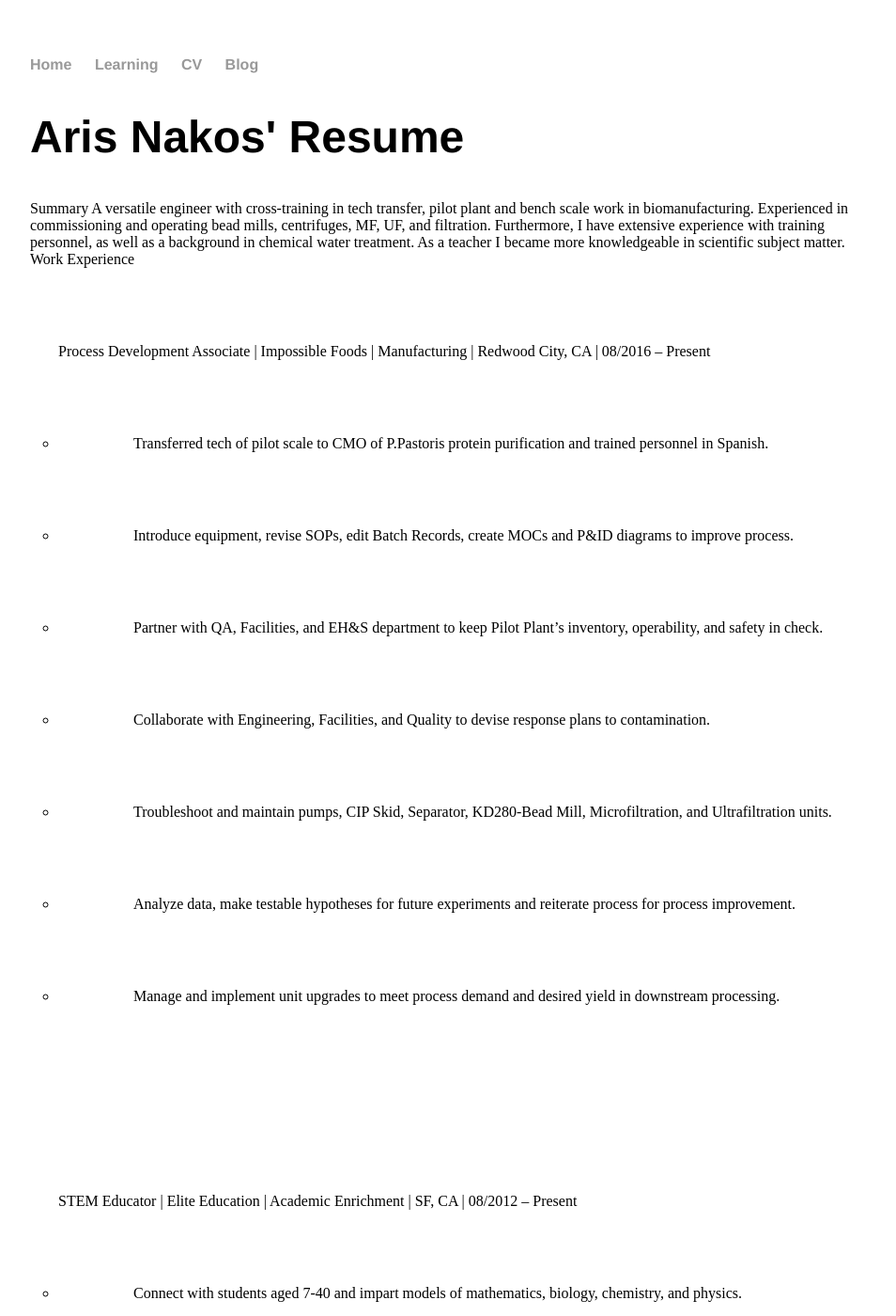
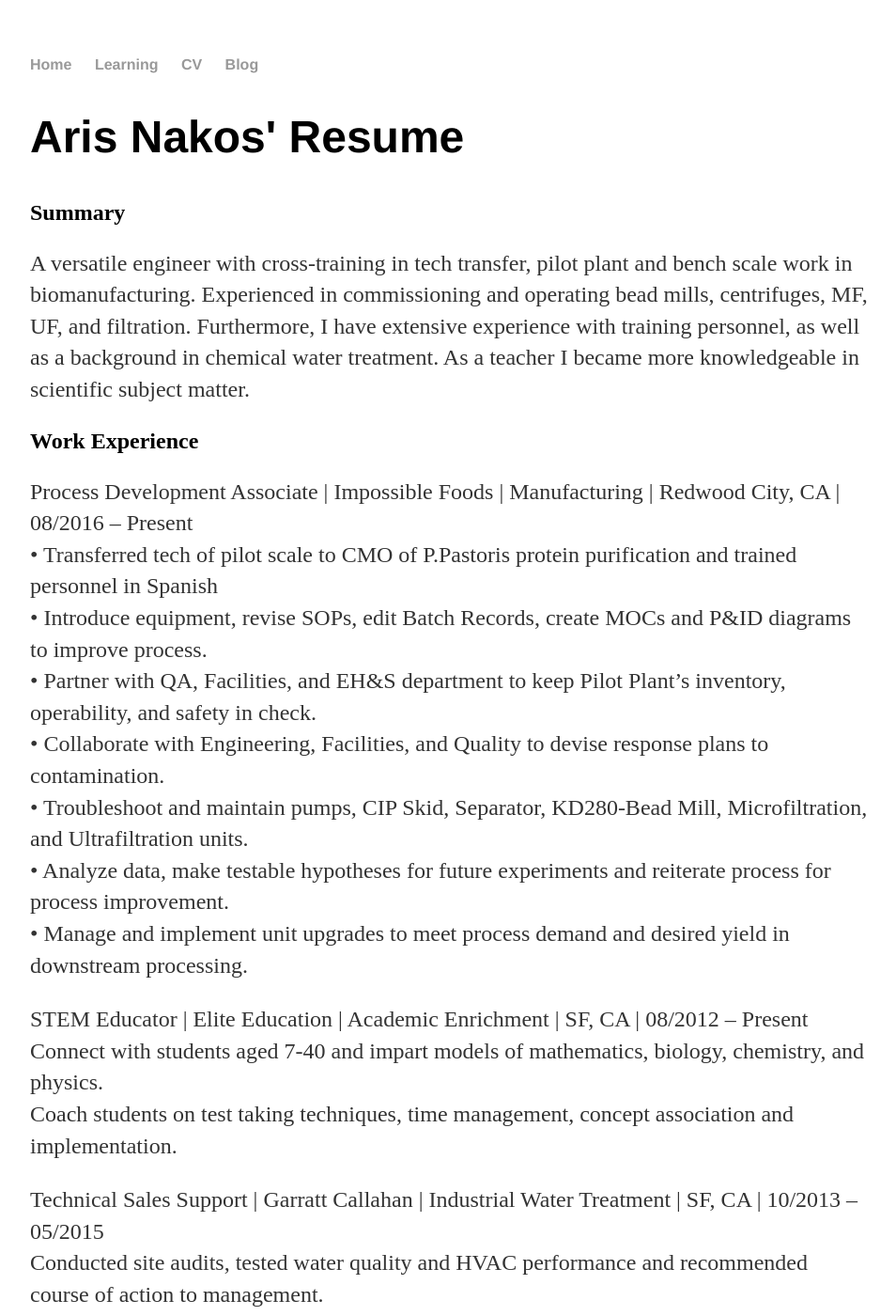
Before and after one commit to aristidesnakos/aristidesnakos.github.io, a Jekyll site: the page built from cv/index.html, in a window 1280 px wide and 1400 px high. Shown: the whole window at 94% size, without its empty margins (160-1114 px from the left). Built offline with Jekyll 4.4.1, drawn with Linux system fonts in a browser that asks for light colours; some of the changed lines change nothing that is shown; some of the changed text lies outside the part shown.

Commit message:
Update index.html
Created updated index.html with edited CSS code

```diff
--- a/cv/index.html
+++ b/cv/index.html
@@ -2,66 +2,153 @@
 layout: page
 title: Aris Nakos' Resume
 ---
-	Summary
-A versatile engineer with cross-training in tech transfer, pilot plant and bench scale work in biomanufacturing. Experienced in commissioning and operating bead mills, centrifuges, MF, UF, and filtration. Furthermore, I have extensive experience with training personnel, as well as a background in chemical water treatment. As a teacher I became more knowledgeable in scientific subject matter.
-Work Experience
-<ul class="cv">
+
+<div class="container">
+
+    <nav><h2>Summary</h2></nav>
+
+        <p class="cv">
+    A versatile engineer with cross-training in tech transfer, pilot plant and bench scale work in biomanufacturing. Experienced in commissioning and operating bead mills, centrifuges, MF, UF, and filtration. Furthermore, I have extensive experience with training personnel, as well as a background in chemical water treatment. As a teacher I became more knowledgeable in scientific subject matter.
+        </p>
+
+
+
+        <nav><h2>Work Experience</h2></nav>
+
+<p class="cv">
 Process Development Associate | Impossible Foods | Manufacturing | Redwood City, CA | 08/2016 – Present
-<li>Transferred tech of pilot scale to CMO of P.Pastoris protein purification and trained personnel in Spanish.</li>
-<li>Introduce equipment, revise SOPs, edit Batch Records, create MOCs and P&ID diagrams to improve process.</li>
-<li>Partner with QA, Facilities, and EH&S department to keep Pilot Plant’s inventory, operability, and safety in check.</li>
-<li>Collaborate with Engineering, Facilities, and Quality to devise response plans to contamination.</li>
-<li>Troubleshoot and maintain pumps, CIP Skid, Separator, KD280-Bead Mill, Microfiltration, and Ultrafiltration units.</li>
-<li>Analyze data, make testable hypotheses for future experiments and reiterate process for process improvement. </li>
-<li>Manage and implement unit upgrades to meet process demand and desired yield in downstream processing.</li>
-</ul>
-<ul class="cv">
+</br>
+• Transferred tech of pilot scale to CMO of P.Pastoris protein purification and trained personnel in Spanish
+</br>
+• Introduce equipment, revise SOPs, edit Batch Records, create MOCs and P&ID diagrams to improve process.
+</br>
+• Partner with QA, Facilities, and EH&S department to keep Pilot Plant’s inventory, operability, and safety in check.
+</br>
+• Collaborate with Engineering, Facilities, and Quality to                 devise response plans to contamination.
+</br>
+• Troubleshoot and maintain pumps, CIP Skid, Separator,                     KD280-Bead Mill, Microfiltration, and Ultrafiltration                     units.
+</br>
+• Analyze data, make testable hypotheses for future experiments and reiterate process for process improvement.
+</br>
+• Manage and implement unit upgrades to meet process demand and desired yield in downstream processing.
+</p>
+
+
+
+<p class="cv">
 STEM Educator | Elite Education | Academic Enrichment | SF, CA | 08/2012 – Present
-<li>Connect with students aged 7-40 and impart models of mathematics, biology, chemistry, and physics.</li>
-<li>Coach students on test taking techniques, time management, concept association and implementation.</li>
+</br>
+Connect with students aged 7-40 and impart models of mathematics, biology, chemistry, and physics.
+</br>
+Coach students on test taking techniques, time management, concept association and implementation.
+</br>
+</p>
+
+<p class="cv">
 Technical Sales Support | Garratt Callahan | Industrial Water Treatment | SF, CA | 10/2013 – 05/2015
-<li>Conducted site audits, tested water quality and HVAC performance and recommended course of action to management.</li>
-<li>Trained building engineers and technicians on chemical water treatment for boilers, chillers, and cooling towers.</li>
-<li>Managed accounts, $300,000 in total worth, and increased Pacific District’s revenue by 14%.</li>
-</ul>
-<ul class="cv">Education
+</br>
+Conducted site audits, tested water quality and HVAC performance and recommended course of action to management.
+</br>
+Trained building engineers and technicians on chemical water treatment for boilers, chillers, and cooling towers.
+</br>
+Managed accounts, $300,000 in total worth, and increased Pacific District’s revenue by 14%.
+</br>
+</p>
+
+<nav>
+    <h2>Education</h2>
+</nav>
+
+<p class="cv">
 Continuing Education | Stanford | Coursera | 06/2017 – Present
-<li>Machine Learning using Octave</li>
-<li>Web Development using JavaScript, Python, HTML, CSS, MySQL, and Git.</li>
+</br>
+Machine Learning using Octave.
+</br>
+Web Development using JavaScript, Python, HTML, CSS, MySQL, and Git.
+</p>
 
+<p class="cv">
 Sc.B. Chemical Engineering | Brown University | Providence, RI | 09/2008 – 05/2012
-	<li>Chemical Reactor Design</li>
-	<li>Chemical and Phase Equilibria</li>
-	<li>Heat and Mass Transfer</li>
-	<li>Fluid Dynamics</li>
-	<li>Material Science</li>
-	<li>Organic Chemistry</li>
-	<li>Great Powers and Empires</li>
+</br>• Chemical Reactor Design
+</br>• Chemical and Phase Equilibria
+</br>• Heat and Mass Transfer
+</br>• Fluid Dynamics
+</br>• Material Science
+</br>• Organic Chemistry
+</br>• Great Powers and Empires
+</p>
 
-Biomanufacturing Certificate | City College of San Francisco | SF, CA | 01/2016 – 06/2016
-<li>Designed GFP purification process by use of chromatography, size exclusion, and cell separation.</li>
-<li>Grew P.pastoris and E.coli cells in 2L and 5L fermenters and harvested and lysed cells for protein content quantification.</li>
-</ul>
+<p class="cv">Biomanufacturing Certificate | City College of San Francisco | SF, CA | 01/2016 – 06/2016
+</br>
+• Designed GFP purification process by use of chromatography, size exclusion, and cell separation.
+</br>
+Grew P.pastoris and E.coli cells in 2L and 5L fermenters and harvested and lysed cells for protein content quantification.
+    </p>
 
-<ul class="cv">
-Hard Skills
-	<li>Computer: Excel, Python, Javascript, SQL, Octave, HTML, CSS, Git</li>
-	<li>Laboratory
-		<ul class="cv">
-			<li>GMP</li>
-			<li>GDP</li>
-			<li>P&ID</li>
-			<li>ELISA</li>
-			<li>Western Blot</li>
-			<li>Gel Electrophoresis</li>
-			<li>GC-MS</li>
-		</ul>
+<nav><h2>Hard Skills</h2></nav>
+<p class="cv">
+Computer
+</br>
+• Excel
+</br>
+• Python
+</br>
+• Django
+</br>
+• Javascript
+</br>
+• SQL
+</br>
+• Octave
+</br>
+• HTML
+</br>
+• CSS
+</br>
+• Git
+</br>
 
-Soft Skills
-	<li>Project Management</li>
-	<li>Public Speaking, Training, Sales, Polyglot, Empathy, Customer Service</li>
-Languages
-	<li>Excellent conversational and writing abilities in Spanish</li>
-	<li>German</li>
-	<li>Greek</li>
-	<li>Japanese</li>
+Laboratory
+</br>
+• GMP
+</br>
+• GDP
+</br>
+• P&ID
+</br>
+• ELISA
+</br>
+• Western Blot
+</br>
+• Gel Electrophoresis
+</br>
+• GC-MS
+</p>
+<nav><h2>Soft Skills</h2></nav>
+<p class="cv">
+• Project Management
+</br>
+• Public Speaking
+</br>
+• Training
+</br>
+• Sales
+</br>
+• Polyglot
+</br>
+• Empathy
+</br>
+• Customer Service
+</p>
+
+<nav><h2>Languages</h2></nav>
+<p class="cv">
+• Yo hablo español.
+</br>
+• Ich spreche Deutsch auch.
+</br>
+• Μιλάω Ελληνικά επίσης.
+</br>
+• 日本語で話します。
+</p>
+</div>
```
